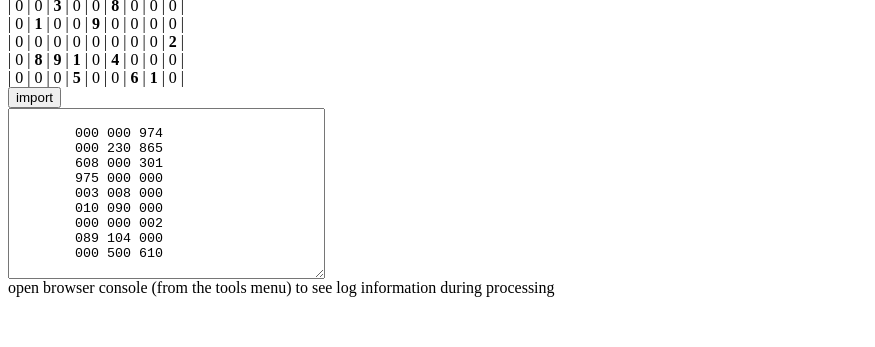
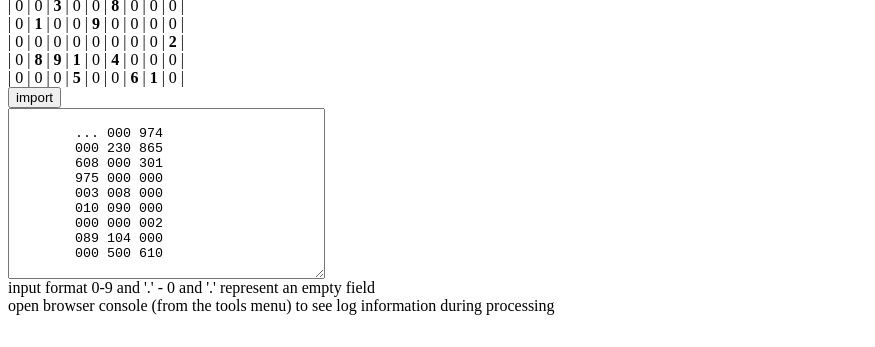
Before and after one commit to kr-g/sudoko-js, a plain HTML site: page index.html in a window 1280 px wide. Shown: the part 122-469 px from the top of the page, 0-875 px from the left. Drawn offline with Linux system fonts and the light colour scheme.

Commit message:
Update index.html

```diff
--- a/index.html
+++ b/index.html
@@ -24,7 +24,7 @@
 
   <div>
     <textarea id='inp' cols='37' rows='11'>
-        000 000 974
+        ... 000 974
         000 230 865
         608 000 301
         975 000 000
@@ -34,6 +34,9 @@
         089 104 000
         000 500 610
     </textarea>
+  </div>
+  <div>
+    input format 0-9 and '.' - 0 and '.' represent an empty field
   </div>
   <div>
     open browser console (from the tools menu) to see log information during processing
```
